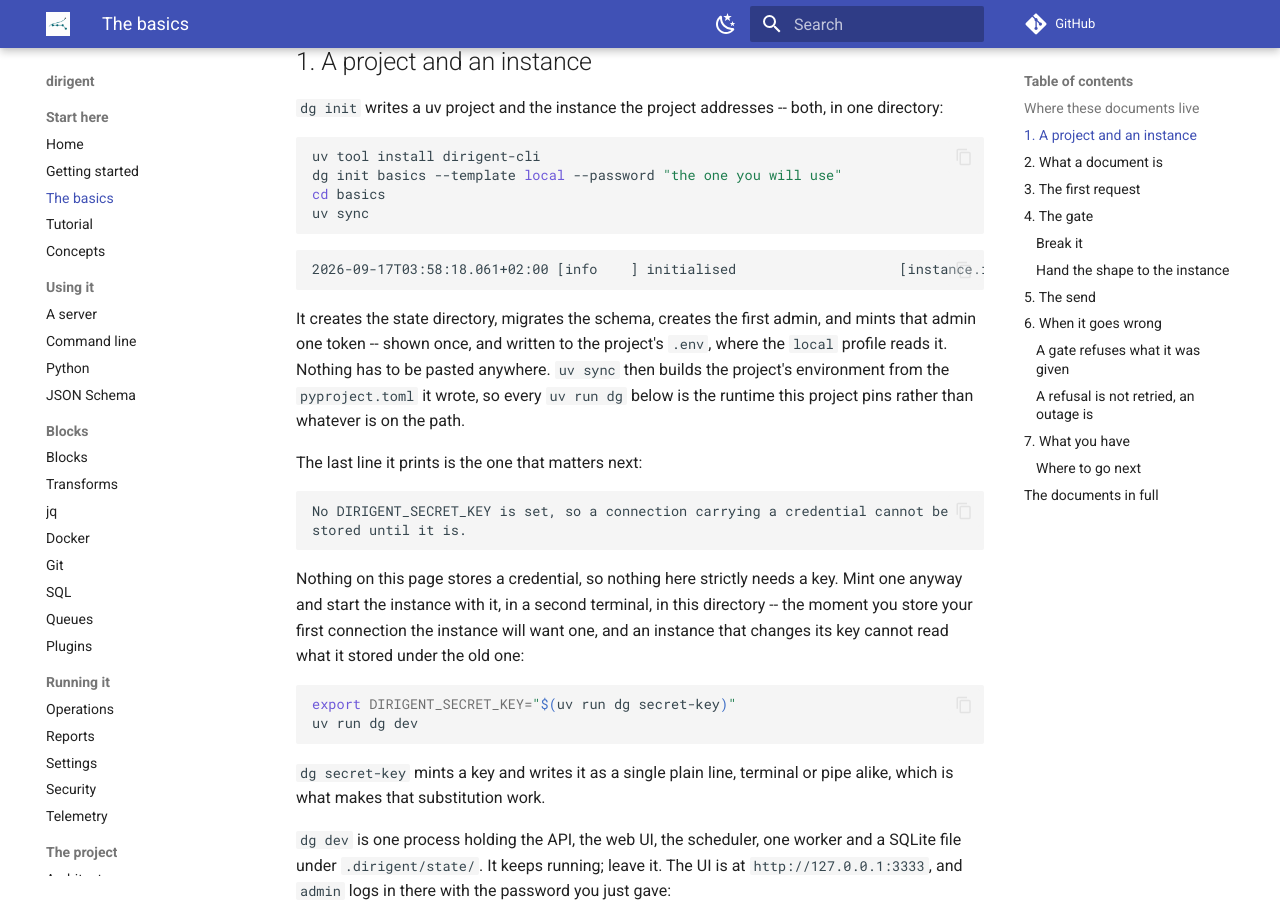
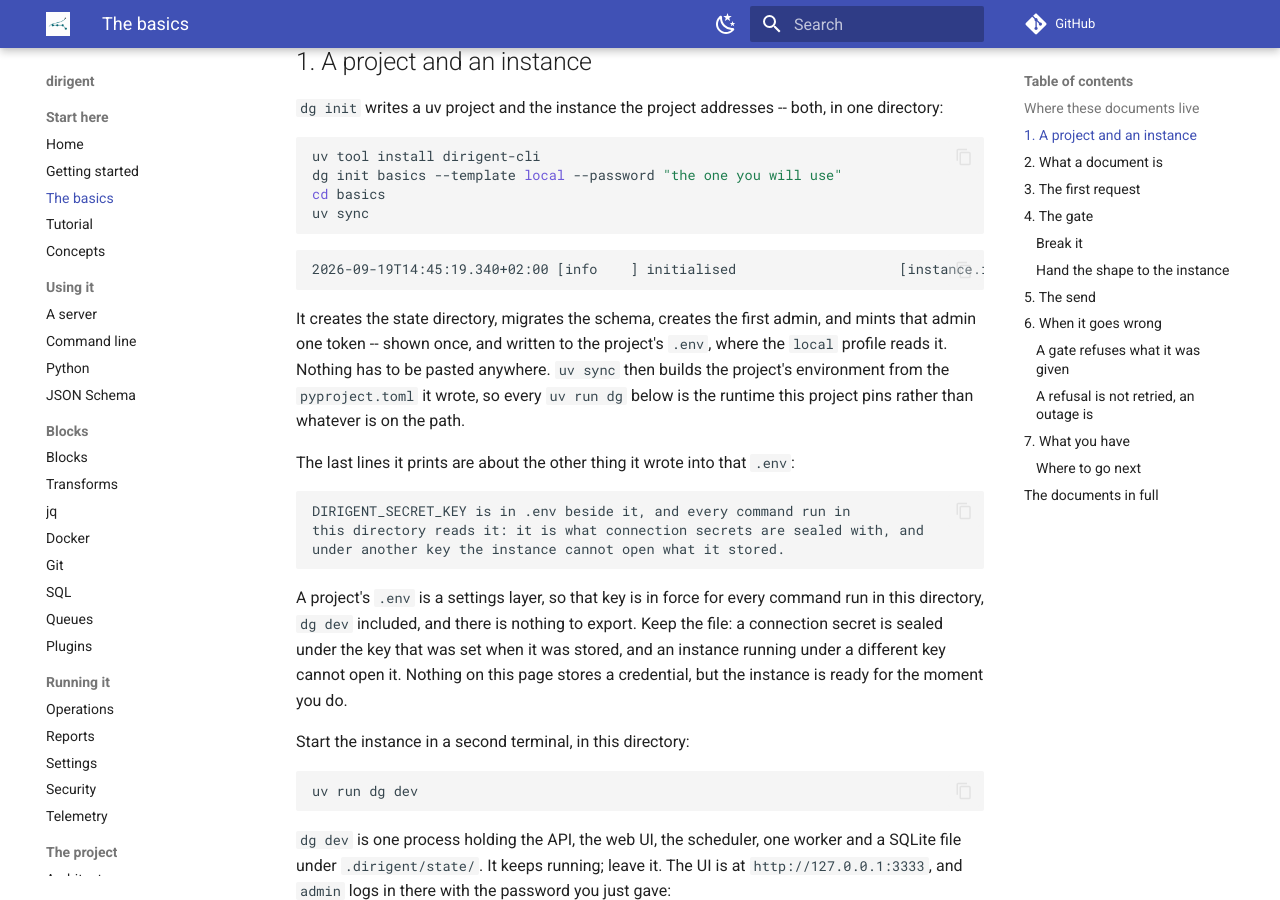
Before and after one commit to winterop-com/dirigent, an MkDocs documentation site: the page built from docs/basics.md, in a window 1280 px wide and 900 px high, scrolled down 890 px. Built offline with MkDocs 1.6.1 and Material for MkDocs 9.7.7, drawn with Linux system fonts in a browser that asks for light colours; comment, search, counter and statistics services are not loaded.

Commit message:
feat(config): read settings from the project's .env, and give dg init a key
A project's .env was listed as a settings layer everywhere the docs described
one, and was inert: Settings named dotenv_settings among its sources but set no
env_file, so nothing was ever read from it. It is a layer now. Settings reads
`.env` in the directory the command runs in, DIRIGENT_-prefixed as the
environment is, under the environment and over the YAML file and the defaults.
A list or mapping setting is spelled there exactly as it is in the environment,
and a line that is not a setting -- DG_TOKEN, S3_ACCESS_KEY -- is ignored.

`dg init --template local` writes a generated DIRIGENT_SECRET_KEY into the
project's .env beside DG_TOKEN, owner-only and gitignored, so a local instance
seals connection secrets from its first command with nothing exported. `dg dev`,
`dg connection create` and the rest pick it up through get_settings() with no
code of their own. `--template documents` still writes no key: that instance is
somebody else's. The closing line dg init printed, that no key was set, said
something that is no longer true and now says where the key is.

`dg run --local` keeps minting a throwaway key for its throwaway instance, and
`dg secret-key` is still how a stack or a documents project gets one.

The pack's tutorial page, in dirigent-dhis2, walks a reader through exporting a
key before `dg dev`; that step is gone here and will be simplified there
separately.

````diff
--- a/docs/basics.md
+++ b/docs/basics.md
@@ -48,7 +48,7 @@ uv sync
 ```
 
 ```text
-2026-09-17T03:58:18.061+02:00 [info    ] initialised                    [instance.initialised] directory=/home/you/basics state=.dirigent/state schema=0001_baseline admin=admin template=local version=0.16.1
+2026-09-19T14:45:19.340+02:00 [info    ] initialised                    [instance.initialised] directory=/home/you/basics state=.dirigent/state schema=0001_baseline admin=admin template=local version=0.16.5
 ```
 
 It creates the state directory, migrates the schema, creates the first admin, and mints that
@@ -57,25 +57,25 @@ reads it. Nothing has to be pasted anywhere. `uv sync` then builds the project's
 from the `pyproject.toml` it wrote, so every `uv run dg` below is the runtime this project
 pins rather than whatever is on the path.
 
-The last line it prints is the one that matters next:
+The last lines it prints are about the other thing it wrote into that `.env`:
 
 ```text
-No DIRIGENT_SECRET_KEY is set, so a connection carrying a credential cannot be
-stored until it is.
+DIRIGENT_SECRET_KEY is in .env beside it, and every command run in
+this directory reads it: it is what connection secrets are sealed with, and
+under another key the instance cannot open what it stored.
 ```
 
-Nothing on this page stores a credential, so nothing here strictly needs a key. Mint one
-anyway and start the instance with it, in a second terminal, in this directory -- the moment
-you store your first connection the instance will want one, and an instance that changes its
-key cannot read what it stored under the old one:
+A project's `.env` is a settings layer, so that key is in force for every command run in this
+directory, `dg dev` included, and there is nothing to export. Keep the file: a connection
+secret is sealed under the key that was set when it was stored, and an instance running under
+a different key cannot open it. Nothing on this page stores a credential, but the instance is
+ready for the moment you do.
+
+Start the instance in a second terminal, in this directory:
 
 ```bash
-export DIRIGENT_SECRET_KEY="$(uv run dg secret-key)"
 uv run dg dev
 ```
-
-`dg secret-key` mints a key and writes it as a single plain line, terminal or pipe alike,
-which is what makes that substitution work.
 
 `dg dev` is one process holding the API, the web UI, the scheduler, one worker and a SQLite
 file under `.dirigent/state/`. It keeps running; leave it. The UI is at
````
Also changed, not shown: README.md (+7 -3 lines), conftest.py (+14 -2 lines), docs/cli.md (+11 -7 lines), docs/getting-started.md (+4 -1 lines), docs/operations.md (+6 -0 lines), docs/security.md (+9 -2 lines), docs/settings.md (+10 -5 lines), 8 other files.
